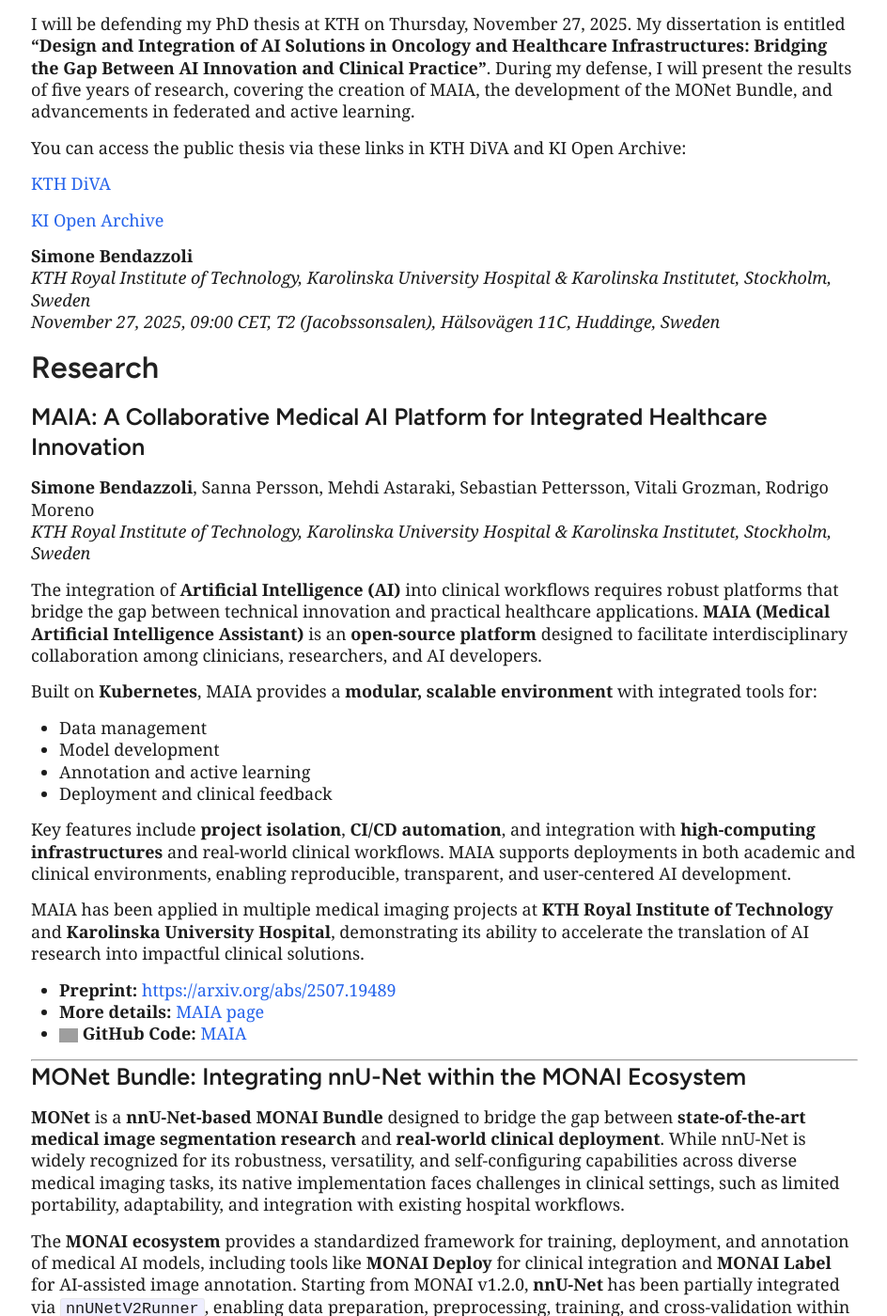
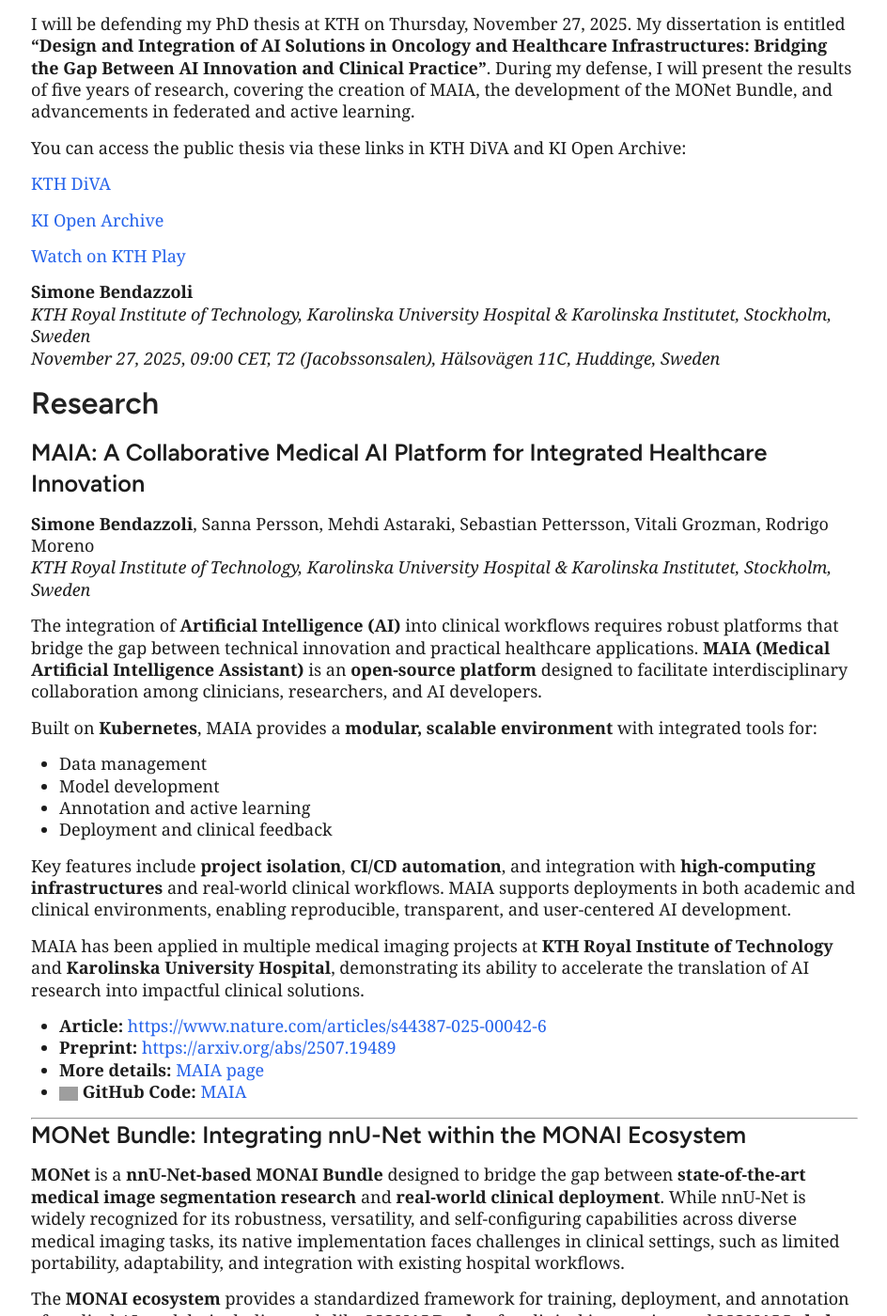
Before and after one commit to minnelab/minnelab.github.io, a Jekyll site: the page built from _people/simone.markdown, in a window 1280 px wide and 1400 px high, scrolled down 1019 px. Shown: the whole window at 94% size, without its empty margins (167-1111 px from the left). Built offline with Jekyll 4.4.1, drawn with Linux system fonts in a browser that asks for light colours; grey boxes are pictures that could not be loaded.

Commit message:
Add KTH Play link and update article reference

```diff
--- a/_people/simone.markdown
+++ b/_people/simone.markdown
@@ -38,6 +38,8 @@ You can access the public thesis via these links in KTH DiVA and KI Open Archive
 
 [KI Open Archive](https://hdl.handle.net/10616/ki.30466691.v1)
 
+[Watch on KTH Play](https://play.kth.se/media/Simone+Bendazzoli+PhD+Defense+at+CBH+KTH+-+251127A+%22Design+and+Integration+of+AI+Solutions+in+Oncology+and+Healthcare+InfrastructuresA+Bridging+the+Gap+Between+AI+Innovation+and+Clinical+Practice%22/0_efz427rj)
+
 **Simone Bendazzoli**
 *KTH Royal Institute of Technology,  Karolinska University Hospital & Karolinska Institutet, Stockholm, Sweden*
 *November 27, 2025, 09:00 CET,  T2 (Jacobssonsalen), Hälsovägen 11C, Huddinge, Sweden*
@@ -62,6 +64,7 @@ Key features include **project isolation**, **CI/CD automation**, and integratio
 
 MAIA has been applied in multiple medical imaging projects at **KTH Royal Institute of Technology** and **Karolinska University Hospital**, demonstrating its ability to accelerate the translation of AI research into impactful clinical solutions.
 
+- **Article:** [https://www.nature.com/articles/s44387-025-00042-6](https://www.nature.com/articles/s44387-025-00042-6)
 - **Preprint:** [https://arxiv.org/abs/2507.19489](https://arxiv.org/abs/2507.19489)
 - **More details:** [MAIA page](/maia/)
 - <img src="https://cdn.jsdelivr.net/gh/simple-icons/simple-icons/icons/github.svg" alt="GitHub" width="20" style="vertical-align:middle"> **GitHub Code:** [MAIA](https://github.com/minnelab/MAIA)
```
